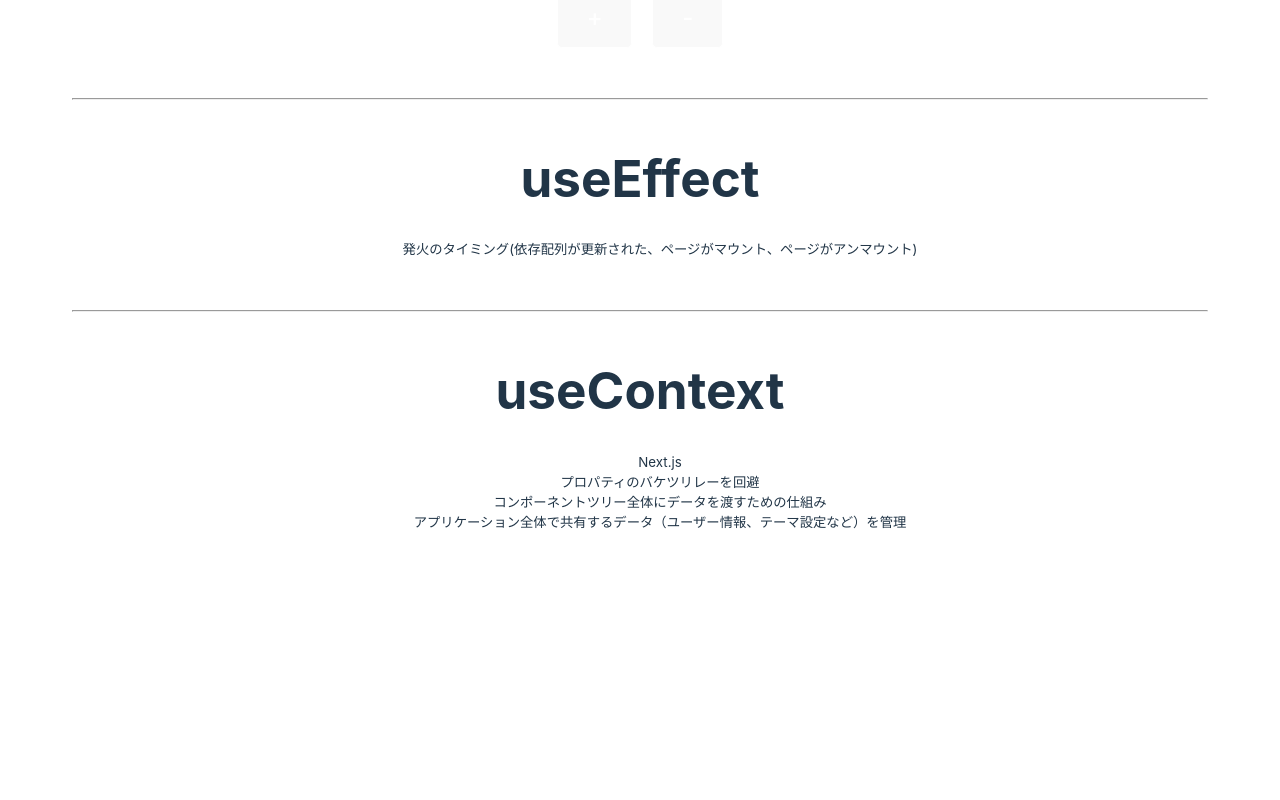
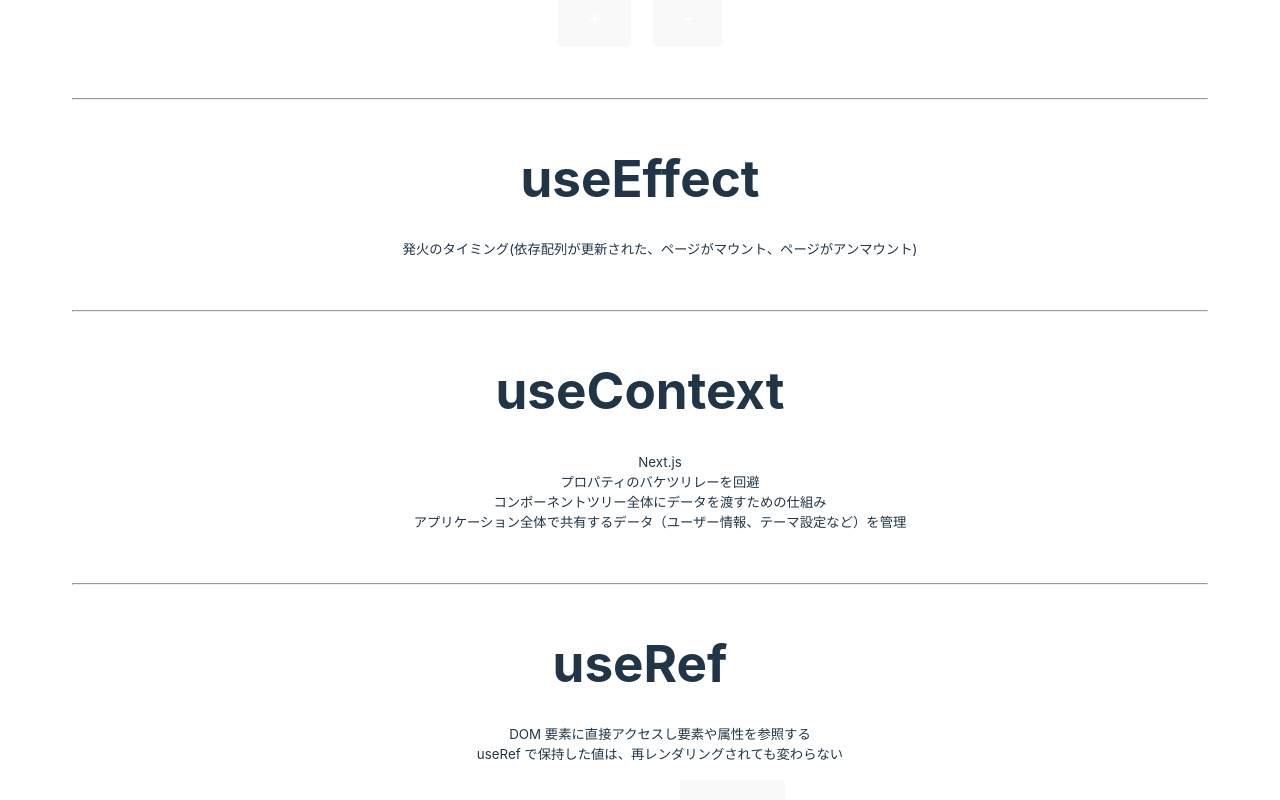
Before and after one commit to OBookBook/react-typescript-hooks-demo, a React (Vite) app: page / in a window 1280 px wide. Shown: the part 361-1161 px from the top of the page. Before the commit the page ends 979 px from the top, so only its background shows below. Built offline with nearby package versions, Linux system fonts and the light colour scheme.

Commit message:
add useRef()

```diff
--- a/src/App.tsx
+++ b/src/App.tsx
@@ -1,6 +1,6 @@
 import "./App.css";
 import { NaobeContext } from "./main";
-import { useContext, useEffect, useState } from "react";
+import { useContext, useEffect, useRef, useState } from "react";
 
 function App() {
   const [count, setCount] = useState<number>(0);
@@ -13,6 +13,9 @@ function App() {
   }, [count]);
 
   const naobeInfo = useContext(NaobeContext);
+
+  const ref = useRef<HTMLInputElement>(null);
+  const handleRef = () => console.log(ref.current?.value);
 
   return (
     <div id="root">
@@ -55,6 +58,18 @@ function App() {
           </ul>
         </small>
       </div>
+      <hr />
+      <div className="mt-50">
+        <h1>useRef</h1>
+        <small>
+          <ul>
+            <li>DOM 要素に直接アクセスし要素や属性を参照する</li>
+            <li>useRef で保持した値は、再レンダリングされても変わらない</li>
+          </ul>
+        </small>
+        <input type="text" ref={ref} />
+        <button onClick={handleRef}>追加</button>
+      </div>
     </div>
   );
 }
```
